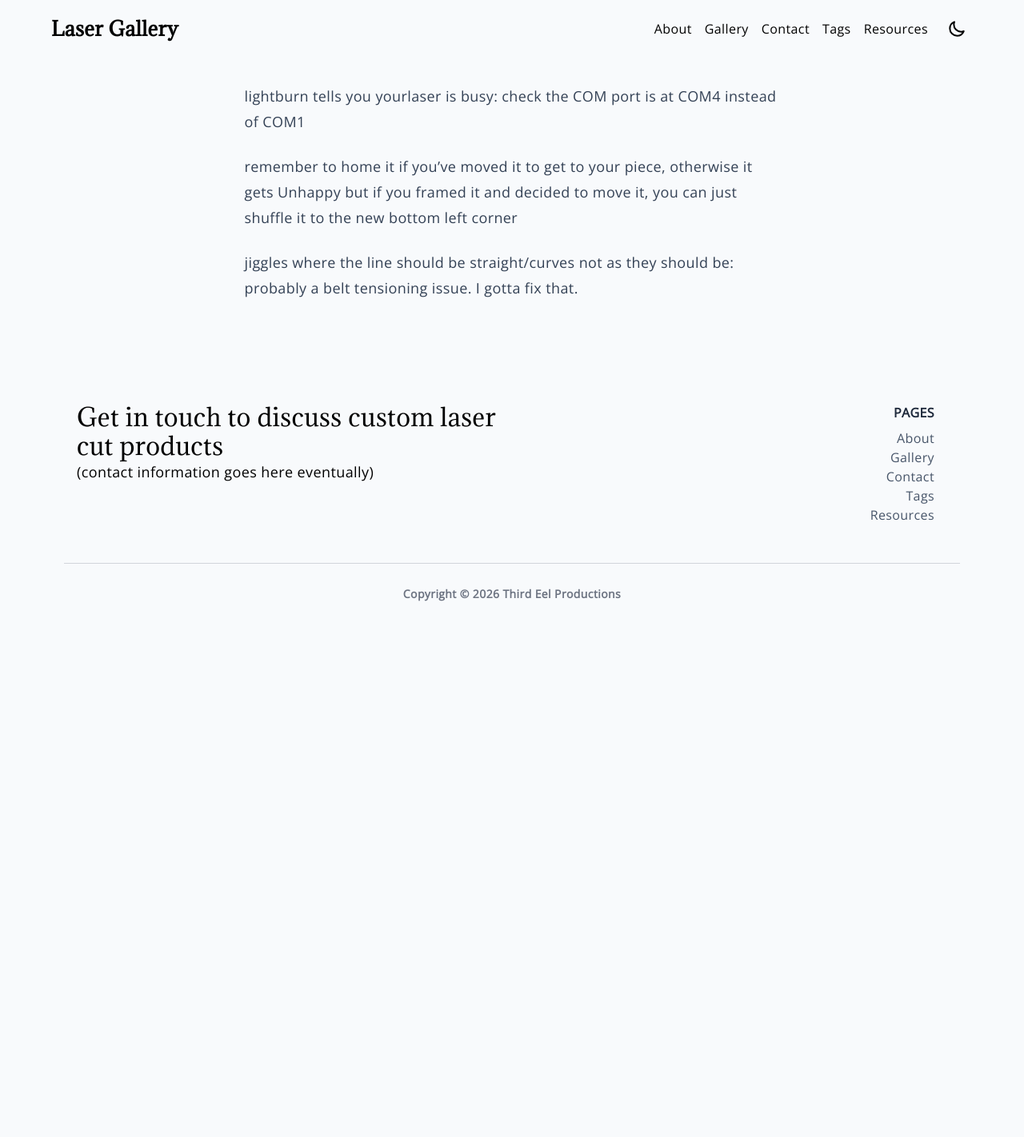
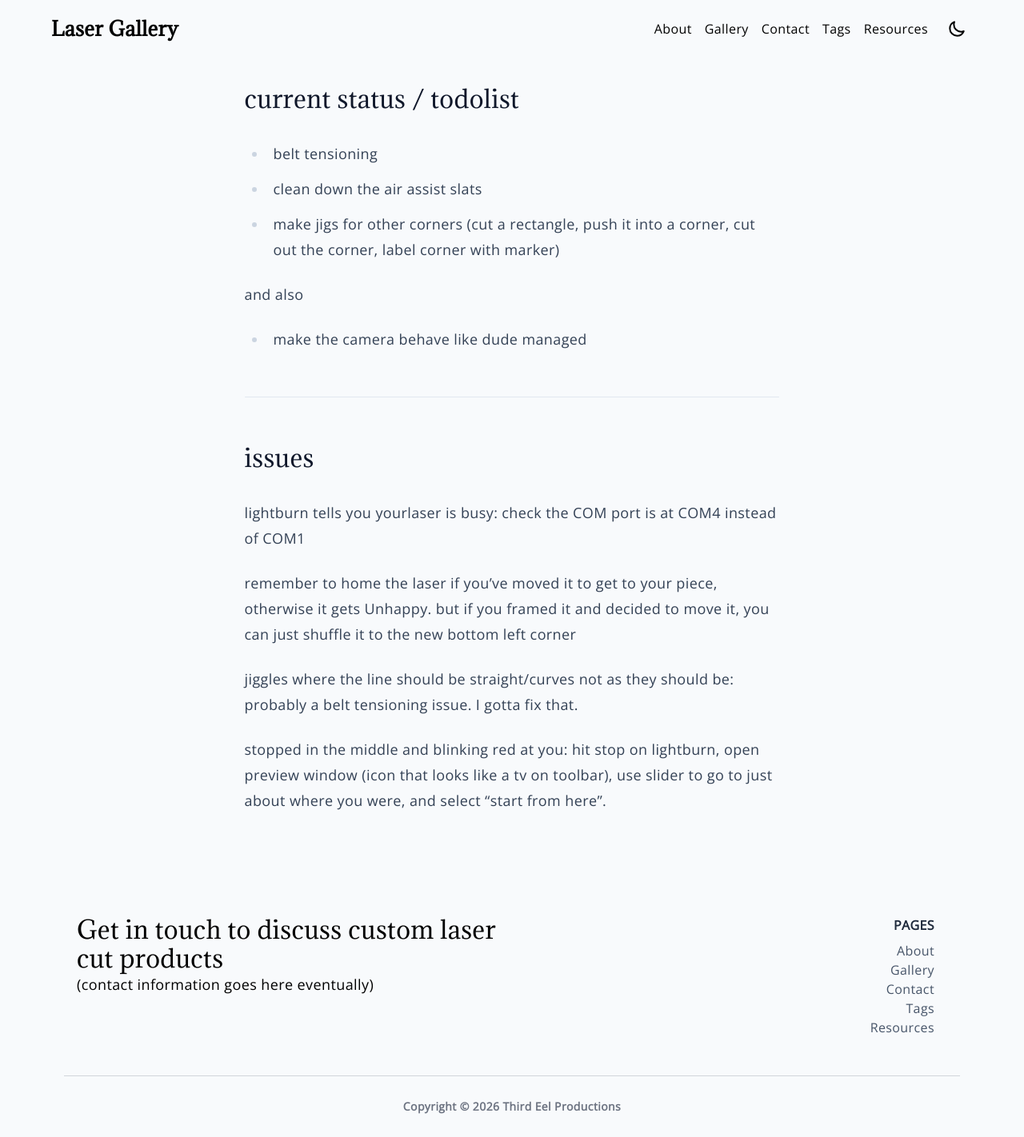
Before and after one commit to paper-engineer/laser-gallery, a Jekyll site: the page built from docs/_pages/troubleshooting.md, in a window 1280 px wide. Shown: the whole page at 80% size. Built offline with Jekyll 4.4.1, drawn with Linux system fonts in a browser that asks for light colours; before the commit the page ends 900 px from its top, so only the background shows below that.

Commit message:
Update troubleshooting.md

```diff
--- a/docs/_pages/troubleshooting.md
+++ b/docs/_pages/troubleshooting.md
@@ -3,9 +3,23 @@ title: troubleshooting
 layout: page
 ---
 
+## current status / todolist
+
+- belt tensioning
+- clean down the air assist slats
+- make jigs for other corners (cut a rectangle, push it into a corner, cut out the corner, label corner with marker)
+
+and also
+- make the camera behave like dude managed
+
+---
+
+## issues
+
 lightburn tells you yourlaser is busy: check the COM port is at COM4 instead of COM1
 
-remember to home it if you've moved it to get to your piece, otherwise it gets Unhappy
-but if you framed it and decided to move it, you can just shuffle it to the new bottom left corner
+remember to home the laser if you've moved it to get to your piece, otherwise it gets Unhappy. but if you framed it and decided to move it, you can just shuffle it to the new bottom left corner
 
 jiggles where the line should be straight/curves not as they should be: probably a belt tensioning issue. I gotta fix that.
+
+stopped in the middle and blinking red at you: hit stop on lightburn, open preview window (icon that looks like a tv on toolbar), use slider to go to just about where you were, and select "start from here".
```
